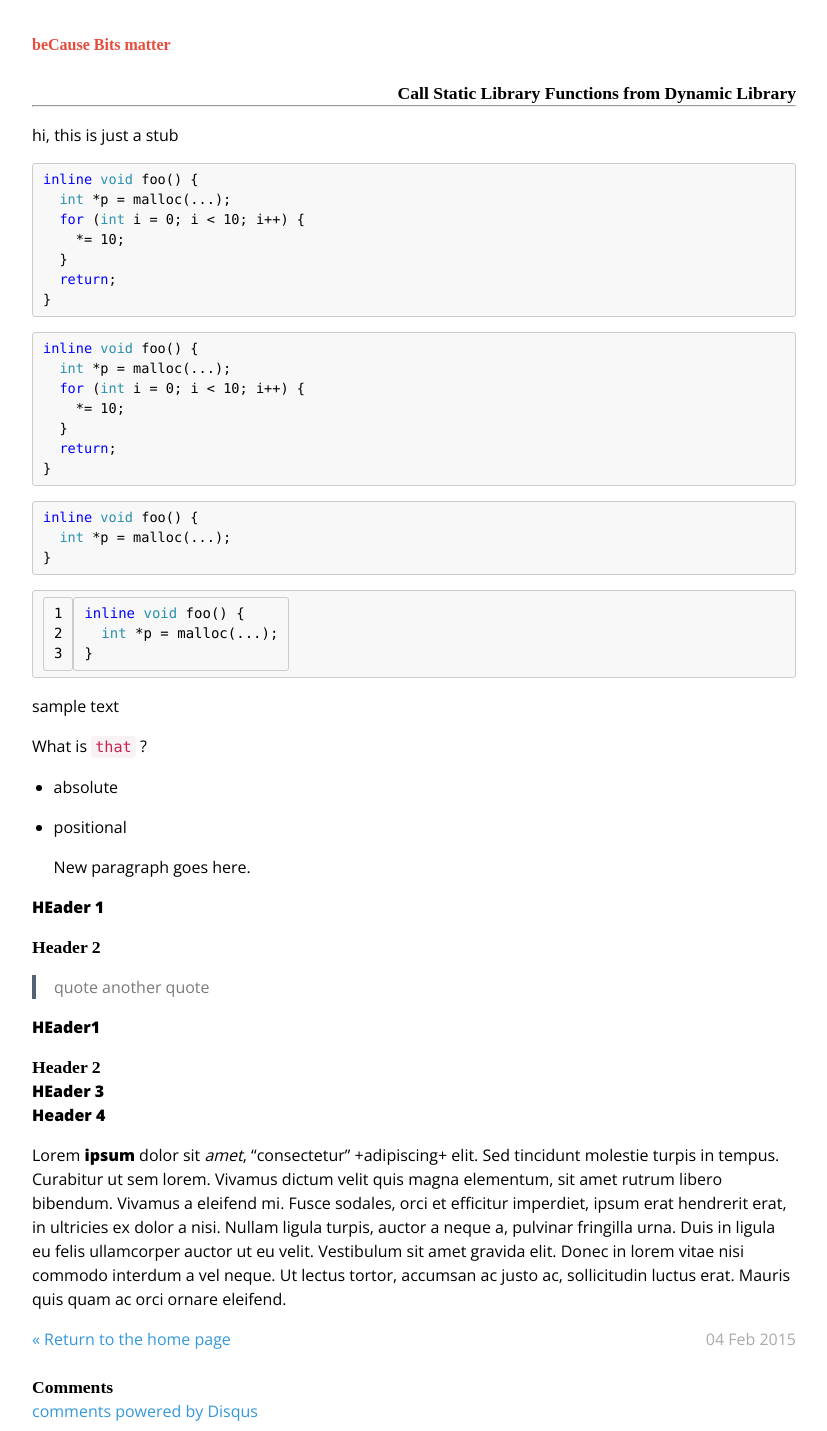
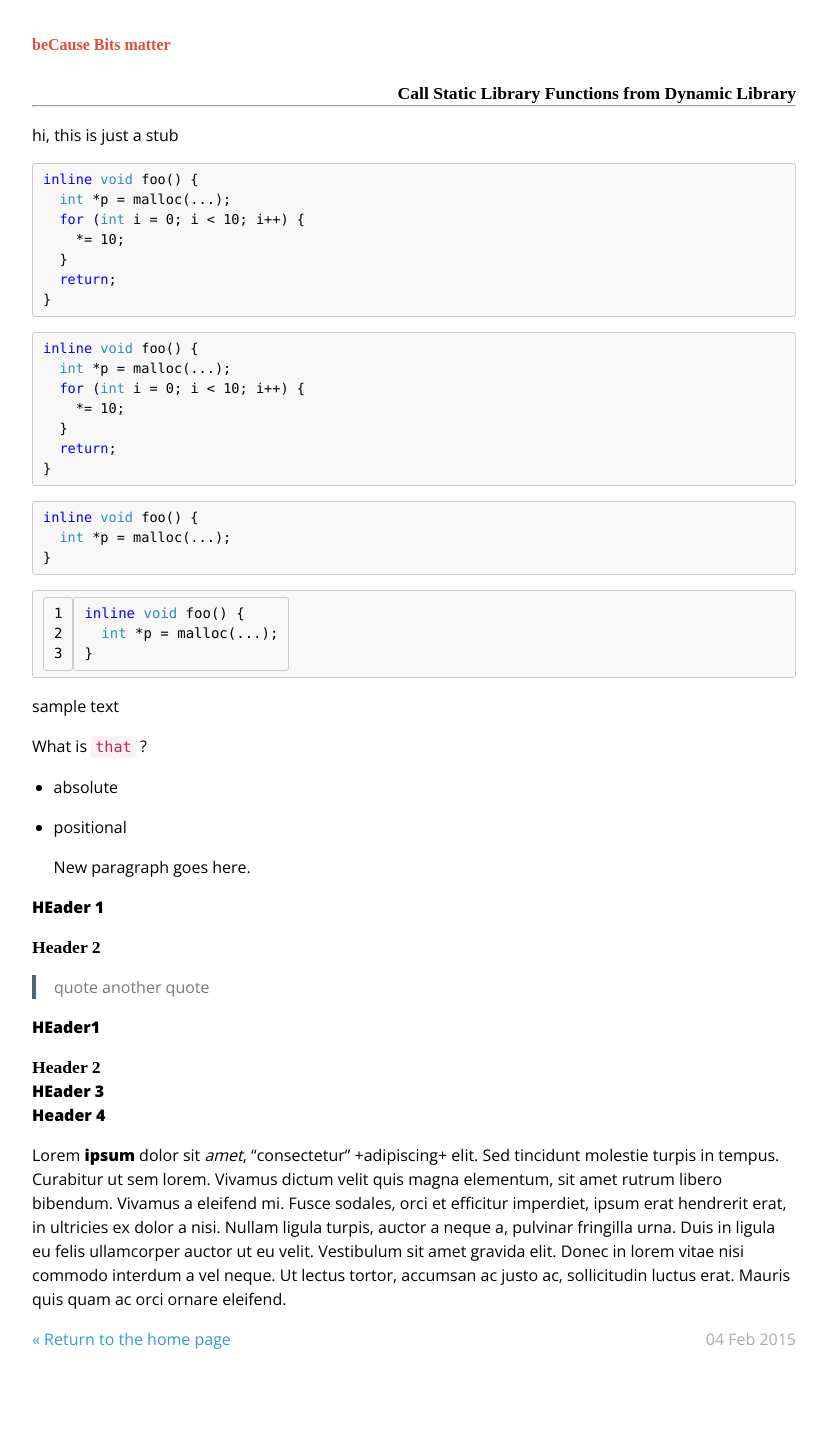
Before and after one commit to lugovskoy/lugovskoy.github.io, a Jekyll site: the page built from _posts/2015-02-04-call-static-library-functions-from-dynamic-library.md, in a window 1280 px wide. Shown: the whole page, without its empty margins (226-1053 px from the left). Built offline with Jekyll 4.4.1, drawn with Linux system fonts in a browser that asks for light colours; some web fonts are replaced; comment, search, counter and statistics services are not loaded; after the commit the page ends 1359 px from its top, so only the background shows below that.

Commit message:
Update post.html

```diff
--- a/_layouts/post.html
+++ b/_layouts/post.html
@@ -15,8 +15,4 @@ layout: default
    <div id="return">
       <a href="/">&laquo; Return to the home page</a>
    </div>
-   <br>
-   <h2>Comments</h2>
-   {% include disqus.html %}
-   <br>
 </footer>
```
